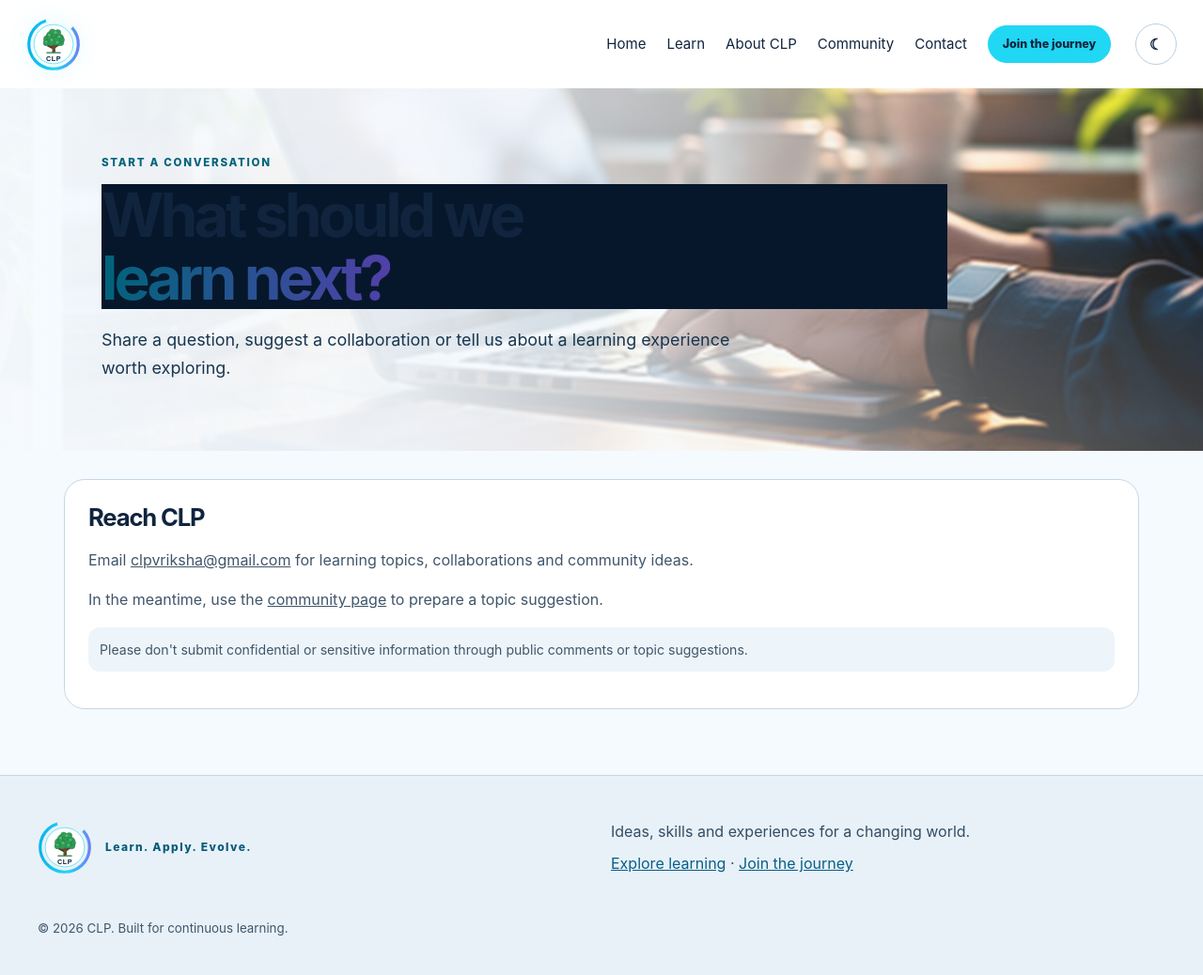
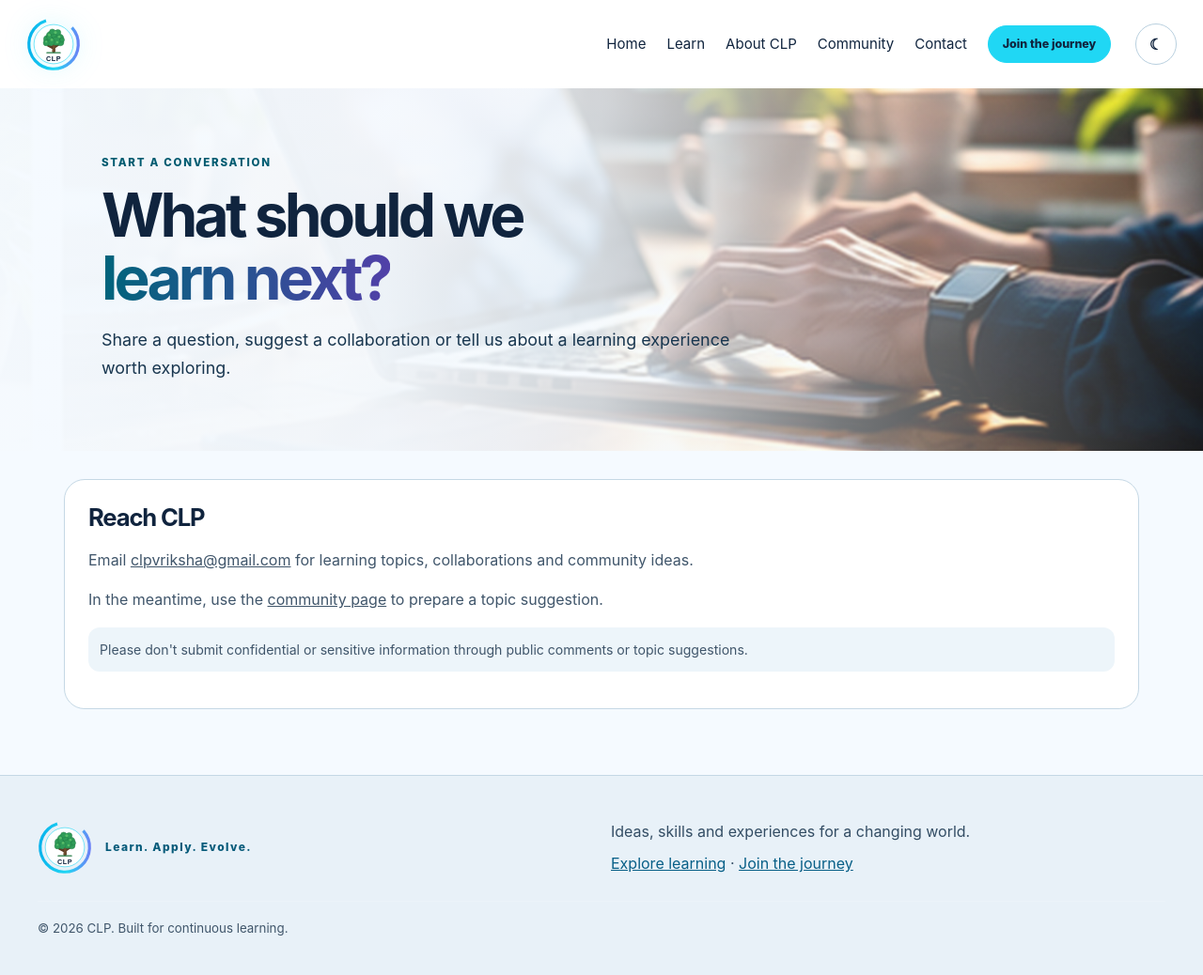
Before and after one commit to sanjeevkshu/clp, a Jekyll site: the page built from contact.md, in a window 1280 px wide. Shown: the whole page at 94% size. Built offline with Jekyll 4.4.1, drawn with Linux system fonts in a browser that asks for light colours.

Commit message:
Refine mobile navigation and light-theme hero contrast

```diff
--- a/assets/css/responsive-polish.css
+++ b/assets/css/responsive-polish.css
@@ -75,3 +75,124 @@
   filter: none !important;
   pointer-events: none !important;
 }
+
+
+/* CLP refinement pass 2026-10-15: responsive controls and light-theme legibility. */
+
+/* Keep the theme control visually consistent on tablet/mobile while preserving the
+   approved desktop treatment. Use a compact, centered icon target beside Menu. */
+@media (max-width: 900px) {
+  .site-header > .header-controls {
+    align-items: center;
+    gap: 8px;
+  }
+  .site-header > .header-controls .theme-toggle {
+    display: inline-grid !important;
+    place-items: center;
+    width: 42px;
+    height: 42px;
+    min-width: 42px;
+    flex: 0 0 42px;
+    padding: 0;
+    border-radius: 50%;
+    line-height: 1;
+  }
+  .site-header > .header-controls .theme-toggle .theme-toggle-label {
+    display: none !important;
+  }
+  .site-header > .header-controls .theme-toggle .theme-toggle-icon {
+    display: block;
+    font-size: 1.15rem;
+    line-height: 1;
+  }
+}
+@media (max-width: 420px) {
+  .site-header > .header-controls .theme-toggle {
+    width: 40px;
+    height: 40px;
+    min-width: 40px;
+    flex-basis: 40px;
+  }
+}
+
+/* The collapsed menu intentionally stays dark in either theme. Explicitly set
+   every link state so light-theme defaults cannot wash out the menu text. */
+@media (max-width: 900px) {
+  .site-header > .site-nav,
+  .site-header > .site-nav.is-open {
+    color: #f2fbff !important;
+    background: rgba(4, 21, 39, .98) !important;
+  }
+  .site-header > .site-nav > a:not(.button),
+  .site-header > .site-nav > a:not(.button):visited {
+    color: #f2fbff !important;
+    text-shadow: none !important;
+  }
+  .site-header > .site-nav > a:not(.button):hover,
+  .site-header > .site-nav > a:not(.button):focus-visible,
+  .site-header > .site-nav > a:not(.button):active {
+    color: #75eaff !important;
+    background: rgba(32, 215, 244, .12);
+    border-radius: 8px;
+  }
+  .site-header > .site-nav > a:not(.button):focus-visible {
+    outline: 2px solid #ffbf47;
+    outline-offset: 1px;
+  }
+  html[data-theme="light"] .site-header > .site-nav,
+  html[data-theme="light"] .site-header > .site-nav.is-open {
+    color: #f2fbff !important;
+    background: rgba(4, 21, 39, .98) !important;
+  }
+}
+
+/* On compact screens, size the CTA to its caption rather than stretching it
+   across the entire dropdown. Keep the tap target tall enough to use comfortably. */
+@media (max-width: 900px) {
+  .site-header > .site-nav .button-small {
+    width: fit-content;
+    max-width: 100%;
+    align-self: flex-start;
+    min-height: 44px;
+    padding: 11px 16px;
+    font-size: .9rem;
+    line-height: 1.2;
+  }
+}
+
+/* Light-theme hero: remove the dark left patch with a strong pale blend behind
+   copy, then fade smoothly to the unchanged contextual photograph on the right. */
+html[data-theme="light"] .page-hero {
+  background-color: #f5faff !important;
+  color: #10243e !important;
+}
+html[data-theme="light"] .page-hero::after {
+  background:
+    linear-gradient(90deg,
+      rgba(245, 250, 255, .99) 0%,
+      rgba(245, 250, 255, .96) 32%,
+      rgba(245, 250, 255, .84) 50%,
+      rgba(245, 250, 255, .48) 70%,
+      rgba(245, 250, 255, .10) 100%) !important;
+}
+html[data-theme="light"] .page-hero > * {
+  background-color: transparent !important;
+  text-shadow: none !important;
+}
+html[data-theme="light"] .page-hero .eyebrow {
+  color: #005b70 !important;
+}
+html[data-theme="light"] .page-hero h1,
+html[data-theme="light"] .page-hero h1 span {
+  color: #10243e !important;
+}
+html[data-theme="light"] .page-hero h1 span {
+  background: linear-gradient(90deg, #00647b, #5140a8) !important;
+  -webkit-background-clip: text !important;
+  background-clip: text !important;
+  -webkit-text-fill-color: transparent !important;
+}
+html[data-theme="light"] .page-hero > p:last-child {
+  color: #18364f !important;
+  text-shadow: none !important;
+}
```
